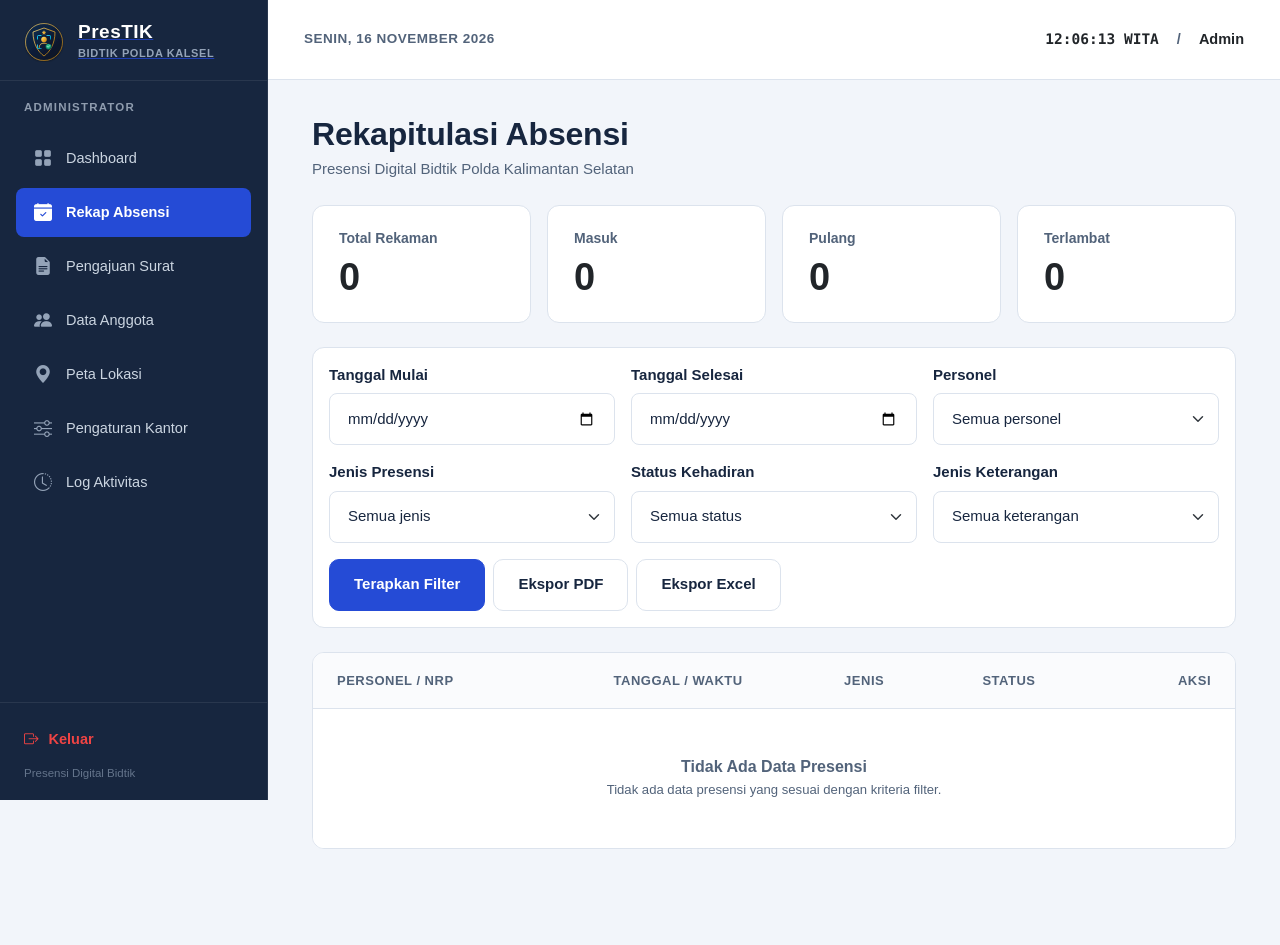
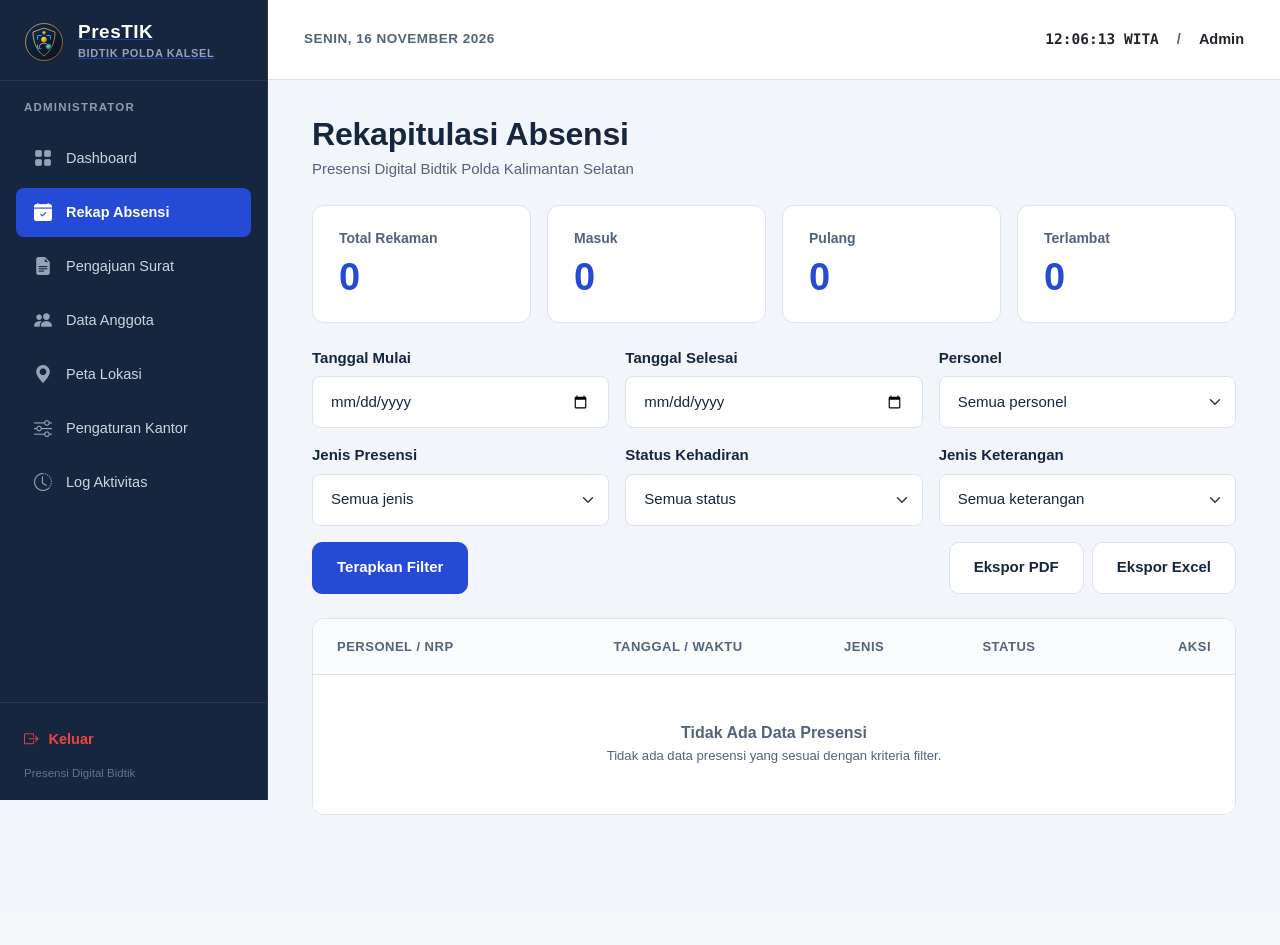
Before and after one commit to sitimaida483-cyber/Project_Magang, a Laravel app: page /admin/presensi in a window 1280 px wide. After the commit the page ends 815 px from the top, so only its background shows below. Run offline with Laravel 12, Linux system fonts and the light colour scheme; the visitor is signed in with stand-in values (Sample User, id 1); data that the repository does not hold is empty.

Commit message:
Sesuaikan layout rekapitulasi absensi dan tombol ekspor sesuai acuan desain

```diff
--- a/public/css/navy-precision.css
+++ b/public/css/navy-precision.css
@@ -239,7 +239,7 @@ body[data-design="A"] .np-stat-label {
 body[data-design="A"] .np-stat-value {
     font-size: 32px;
     font-weight: 700;
-    color: var(--np-ink);
+    color: var(--np-primary) !important;
     line-height: 1.15;
 }
 
@@ -1219,34 +1219,38 @@ body[data-design="A"] .btn-check:disabled + label.jenis-presensi-btn {
     }
 }
 
-/* Interactive Action Button Switcher (Filter / Ekspor / Reset / Peta) */
-body[data-design="A"] .np-action-switcher .np-switch-btn,
-body[data-design="A"] .np-action-switcher .np-switch-btn.btn-outline-secondary,
-body[data-design="A"] .np-action-switcher .np-switch-btn.btn-primary {
+/* Pill Action Buttons & Status Badges (Pilihan A: Navy Precision) */
+body[data-design="A"] .btn-np-pill,
+body[data-design="A"] .table .btn.rounded-pill,
+body[data-design="A"] .table-np-container .btn.rounded-pill {
     background-color: #FFFFFF !important;
-    border: 1px solid var(--np-line) !important;
+    border: 1px solid #CBD5E1 !important;
     color: var(--np-ink) !important;
-    border-radius: var(--np-radius-btn) !important;
-    font-weight: 700;
+    border-radius: 50rem !important;
+    font-weight: 600 !important;
+    font-size: 13.5px !important;
+    padding: 6px 28px !important;
+    min-height: 38px !important;
+    display: inline-flex;
+    align-items: center;
+    justify-content: center;
+    text-decoration: none;
+    box-shadow: none !important;
     transition: background-color 0.15s ease, border-color 0.15s ease, color 0.15s ease;
 }
 
-body[data-design="A"] .np-action-switcher:not(.has-hover):not(:has(.np-switch-btn:hover)):not(:has(.np-switch-btn:focus-visible)) .np-switch-btn.is-active {
-    background-color: var(--np-primary) !important;
-    border-color: var(--np-primary) !important;
-    color: #FFFFFF !important;
+body[data-design="A"] .btn-np-pill:hover,
+body[data-design="A"] .table .btn.rounded-pill:hover,
+body[data-design="A"] .table-np-container .btn.rounded-pill:hover {
+    background-color: var(--np-bg) !important;
+    border-color: #94A3B8 !important;
+    color: var(--np-ink) !important;
 }
 
-body[data-design="A"] .np-action-switcher .np-switch-btn.is-hovered,
-body[data-design="A"] .np-action-switcher .np-switch-btn:hover,
-body[data-design="A"] .np-action-switcher .np-switch-btn:focus-visible {
-    background-color: var(--np-primary) !important;
-    border-color: var(--np-primary) !important;
-    color: #FFFFFF !important;
+body[data-design="A"] .badge.rounded-pill {
+    border-radius: 50rem !important;
+    font-weight: 600 !important;
+    font-size: 12px !important;
+    padding: 6px 16px !important;
+    letter-spacing: normal !important;
 }
-
-body[data-design="A"] .np-action-switcher .np-switch-btn:active {
-    background-color: var(--np-primary-hover) !important;
-    border-color: var(--np-primary-hover) !important;
-    color: #FFFFFF !important;
-}
--- a/resources/views/admin/presensi/index.blade.php
+++ b/resources/views/admin/presensi/index.blade.php
@@ -13,33 +13,31 @@
     <div class="col">
         <div class="np-stat-card">
             <span class="np-stat-label">Total Rekaman</span>
-            <span class="np-stat-value text-dark">{{ $totalPresensi }}</span>
+            <span class="np-stat-value text-primary">{{ $totalPresensi }}</span>
         </div>
     </div>
     <div class="col">
         <div class="np-stat-card">
             <span class="np-stat-label">Masuk</span>
-            <span class="np-stat-value text-dark">{{ $totalMasuk }}</span>
+            <span class="np-stat-value text-primary">{{ $totalMasuk }}</span>
         </div>
     </div>
     <div class="col">
         <div class="np-stat-card">
             <span class="np-stat-label">Pulang</span>
-            <span class="np-stat-value text-dark">{{ $totalPulang }}</span>
+            <span class="np-stat-value text-primary">{{ $totalPulang }}</span>
         </div>
     </div>
     <div class="col">
         <div class="np-stat-card">
             <span class="np-stat-label">Terlambat</span>
-            <span class="np-stat-value text-dark">{{ $totalTerlambat }}</span>
+            <span class="np-stat-value text-primary">{{ $totalTerlambat }}</span>
         </div>
     </div>
 </div>
 
 <!-- 6 Filter Fields & Ekspor -->
-<div class="card np-card mb-4">
-    <div class="card-body p-3">
-        <form action="{{ route('admin.presensi.index') }}" method="GET">
+<form action="{{ route('admin.presensi.index') }}" method="GET" class="mb-4">
     <div class="row g-3 mb-3">
         <div class="col-12 col-md-4">
             <label class="form-label">Tanggal Mulai</label>
@@ -87,26 +85,28 @@
         </div>
     </div>
 
-            <!-- Tombol Aksi Filter & Ekspor -->
-            <div class="d-flex flex-wrap gap-2 np-action-switcher">
-                <button type="submit" class="btn btn-outline-secondary fw-bold np-switch-btn is-active">
+    <!-- Tombol Aksi: Terapkan Filter di kiri, Ekspor di kanan -->
+    <div class="d-flex justify-content-between align-items-center flex-wrap gap-2 mt-3">
+        <div class="d-flex gap-2 align-items-center">
+            <button type="submit" class="btn btn-primary fw-bold px-4">
                 Terapkan Filter
             </button>
-                <a href="{{ route('admin.presensi.ekspor_pdf', request()->all()) }}" data-base-url="{{ route('admin.presensi.ekspor_pdf') }}" class="btn btn-outline-secondary fw-bold np-switch-btn np-export-link">
-                    Ekspor PDF
-                </a>
-                <a href="{{ route('admin.presensi.ekspor_excel', request()->all()) }}" data-base-url="{{ route('admin.presensi.ekspor_excel') }}" class="btn btn-outline-secondary fw-bold np-switch-btn np-export-link">
-                    Ekspor Excel
-                </a>
             @if(request()->hasAny(['tanggal_mulai', 'tanggal_selesai', 'id_anggota', 'jenis_presensi', 'status_kehadiran', 'jenis_keterangan']))
-                    <a href="{{ route('admin.presensi.index') }}" class="btn btn-outline-secondary fw-bold np-switch-btn">
+                <a href="{{ route('admin.presensi.index') }}" class="btn btn-outline-secondary fw-bold px-3">
                     Reset
                 </a>
             @endif
         </div>
-        </form>
+        <div class="d-flex gap-2">
+            <a href="{{ route('admin.presensi.ekspor_pdf', request()->all()) }}" data-base-url="{{ route('admin.presensi.ekspor_pdf') }}" class="btn btn-outline-secondary fw-bold px-4 np-export-link">
+                Ekspor PDF
+            </a>
+            <a href="{{ route('admin.presensi.ekspor_excel', request()->all()) }}" data-base-url="{{ route('admin.presensi.ekspor_excel') }}" class="btn btn-outline-secondary fw-bold px-4 np-export-link">
+                Ekspor Excel
+            </a>
         </div>
     </div>
+</form>
 
 <!-- Tabel Rekapitulasi Presensi -->
 <div class="mb-4">
@@ -119,7 +119,7 @@
                     <th style="width: 25%;">TANGGAL / WAKTU</th>
                     <th style="width: 15%;">JENIS</th>
                     <th style="width: 15%;">STATUS</th>
-                    <th class="text-end" style="width: 15%;">AKSI</th>
+                    <th class="text-end pe-4" style="width: 15%;">AKSI</th>
                 </tr>
             </thead>
             <tbody>
@@ -143,27 +143,27 @@
                         </td>
                         <td>
                             @if($p->is_surat ?? false)
-                                <span class="text-dark fw-semibold">{{ $p->keterangan_surat ?? 'Surat Dinas' }}</span>
+                                <span class="text-dark fw-bold">{{ $p->keterangan_surat ?? 'Surat Dinas' }}</span>
                             @else
-                                <span class="text-dark fw-semibold text-capitalize">{{ $p->jenis_presensi }}</span>
+                                <span class="text-dark fw-bold text-capitalize">{{ $p->jenis_presensi }}</span>
                             @endif
                         </td>
                         <td>
                             @if($p->is_surat ?? false)
-                                <span class="badge badge-np-info">Disetujui</span>
+                                <span class="badge rounded-pill badge-np-info">Disetujui</span>
                             @elseif($p->status_kehadiran === 'tepat_waktu')
-                                <span class="badge badge-np-success">Tepat Waktu</span>
+                                <span class="badge rounded-pill badge-np-success">Tepat Waktu</span>
                             @else
-                                <span class="badge badge-np-danger">Terlambat</span>
+                                <span class="badge rounded-pill badge-np-danger">Terlambat</span>
                             @endif
                         </td>
-                        <td class="text-end">
+                        <td class="text-end pe-4">
                             @if($p->is_surat ?? false)
-                                <a href="{{ route('admin.surat.show', $p->id_pengajuan) }}" class="btn btn-sm btn-np-outline">
+                                <a href="{{ route('admin.surat.show', $p->id_pengajuan) }}" class="btn btn-sm btn-outline-secondary rounded-pill">
                                     Surat
                                 </a>
                             @else
-                                <a href="{{ route('admin.presensi.show', $p->id_presensi) }}" class="btn btn-sm btn-np-outline">
+                                <a href="{{ route('admin.presensi.show', $p->id_presensi) }}" class="btn btn-sm btn-outline-secondary rounded-pill">
                                     Detail
                                 </a>
                             @endif
@@ -188,11 +188,11 @@
                 <div class="d-flex justify-content-between align-items-center mb-2">
                     <div class="fw-bold text-dark fs-6">{{ $p->anggota->nama ?? '-' }}</div>
                     @if($p->is_surat ?? false)
-                        <span class="badge badge-np-info">Disetujui</span>
+                        <span class="badge rounded-pill badge-np-info">Disetujui</span>
                     @elseif($p->status_kehadiran === 'tepat_waktu')
-                        <span class="badge badge-np-success">Tepat Waktu</span>
+                        <span class="badge rounded-pill badge-np-success">Tepat Waktu</span>
                     @else
-                        <span class="badge badge-np-danger">Terlambat</span>
+                        <span class="badge rounded-pill badge-np-danger">Terlambat</span>
                     @endif
                 </div>
                 <div class="text-muted small mb-2">NRP {{ $p->anggota->nrp ?? '-' }} / {{ $p->anggota->unit_kerja ?? 'Bid TIK' }}</div>
@@ -204,11 +204,11 @@
                     @endif
                 </div>
                 @if($p->is_surat ?? false)
-                    <a href="{{ route('admin.surat.show', $p->id_pengajuan) }}" class="btn btn-sm btn-np-outline w-100">
+                    <a href="{{ route('admin.surat.show', $p->id_pengajuan) }}" class="btn btn-sm btn-outline-secondary rounded-pill w-100">
                         Detail Surat
                     </a>
                 @else
-                    <a href="{{ route('admin.presensi.show', $p->id_presensi) }}" class="btn btn-sm btn-np-outline w-100">
+                    <a href="{{ route('admin.presensi.show', $p->id_presensi) }}" class="btn btn-sm btn-outline-secondary rounded-pill w-100">
                         Detail Presensi
                     </a>
                 @endif
```
Also changed, not shown: resources/views/admin/dashboard/index.blade.php (+13 -13 lines), resources/views/admin/peta/index.blade.php (+8 -8 lines), resources/views/layouts/admin.blade.php (+6 -31 lines). Lines whose indentation alone changed are shown as unchanged.
